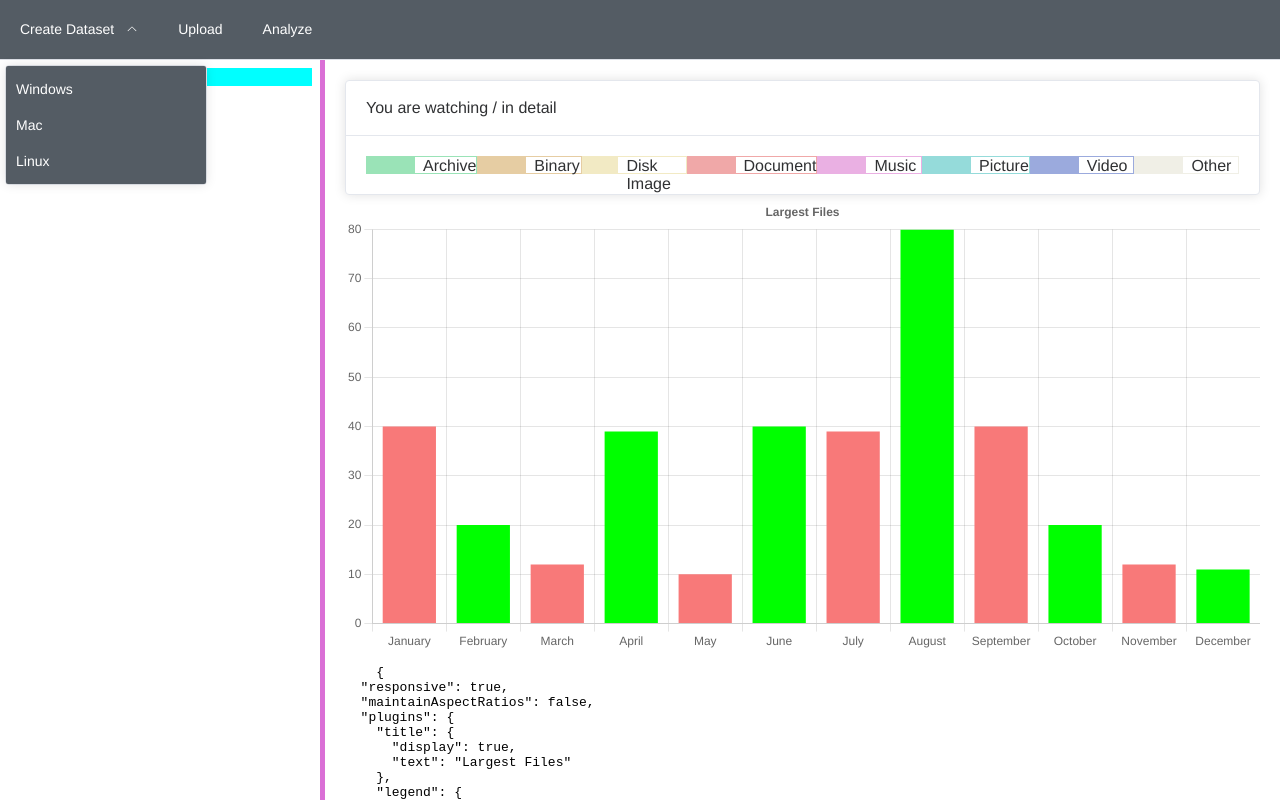
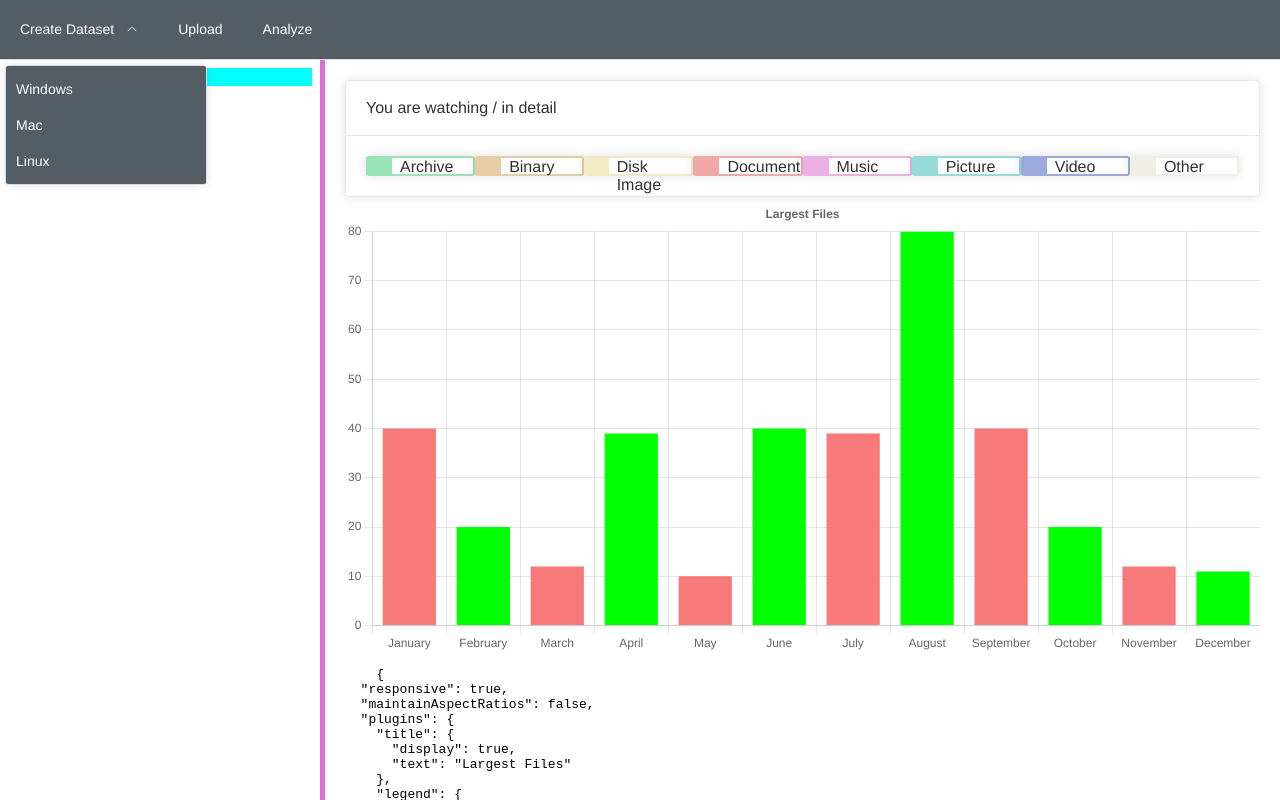
Before and after one commit to marcgauch/dashboard-design, a Vue app: page /analyze in a window 1280 px wide. Built offline with nearby package versions, Linux system fonts and the light colour scheme; what @imengyu/vue3-context-menu would draw is missing.

Commit message:
Update FilterItem.vue

```diff
--- a/src/components/analyzer/charts/FilterItem.vue
+++ b/src/components/analyzer/charts/FilterItem.vue
@@ -1,7 +1,7 @@
 <template>
   <div
     class="container user-select-none cursor-pointer"
-    :style="`border: 1px solid ${color};`"
+    :style="`border: 2px solid ${color};`"
     @click="toggleActive"
   >
     <div :class="[{ inactive: !active }, 'colored-label']" :style="`background-color: ${color}`">
@@ -44,13 +44,15 @@ const toggleActive = () => {
   display: flex;
   width: 9rem;
   height: 1rem;
+  border-radius: 0.15rem;
+  box-shadow: var(--el-box-shadow-light);
 }
 .name {
   text-transform: capitalize;
   padding-left: 0.5rem;
 }
 .colored-label {
-  width: 3rem;
+  width: 1.5rem;
 }
 
 .inactive {
```
